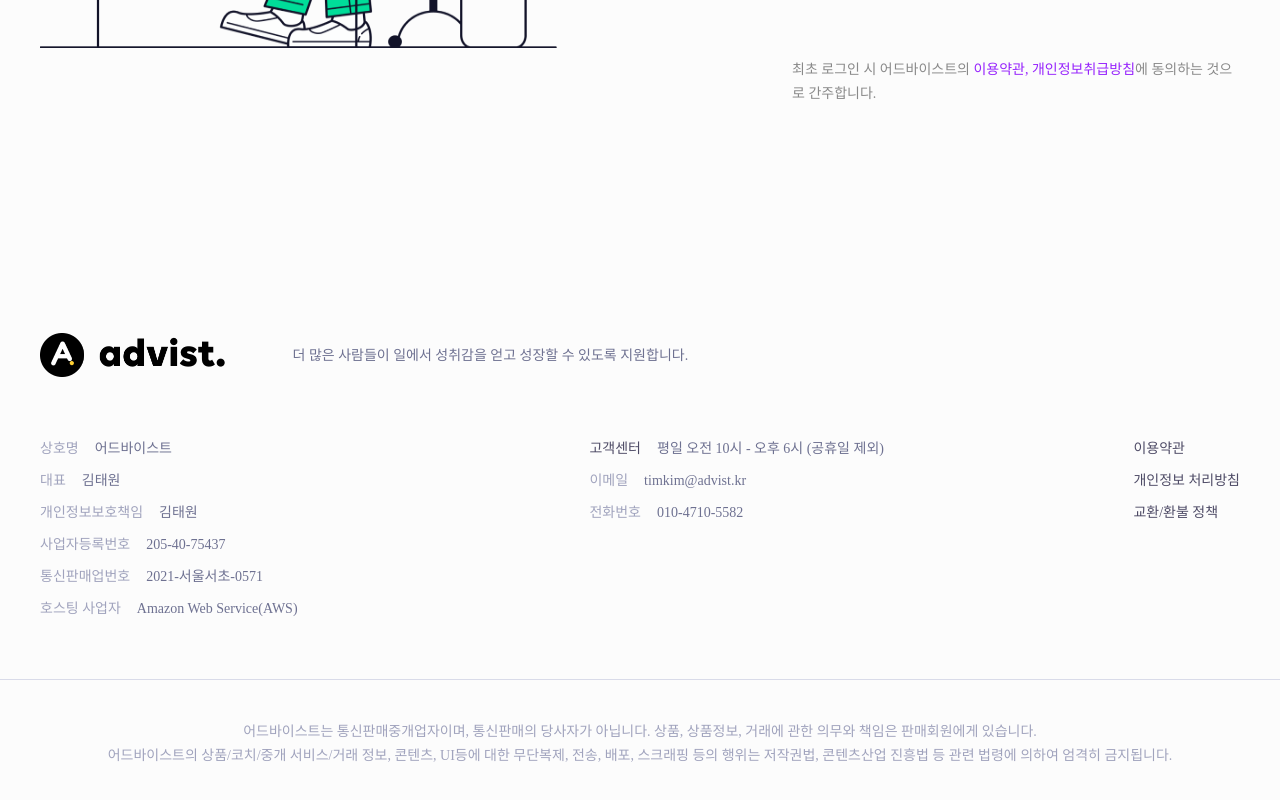
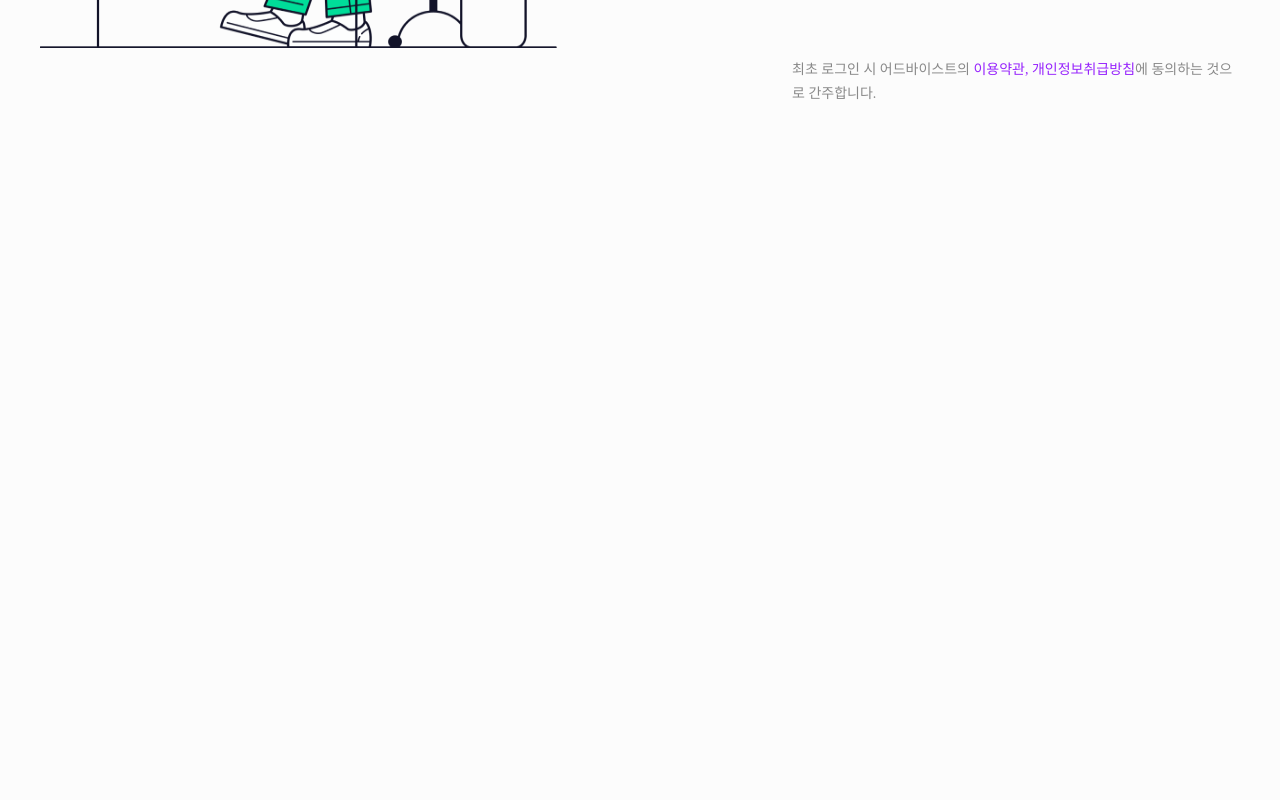
Before and after one commit to Advist-Project/Frontend, a Next.js app: page /login in a window 1280 px wide. Shown: the part 678-1478 px from the top of the page. After the commit the page ends 1011 px from the top, so only its background shows below. Built offline with nearby package versions, Linux system fonts and the light colour scheme; no server answers; a web font is replaced by a local one.

Commit message:
로그인 페이지 footer제거

```diff
--- a/src/pages/login.tsx
+++ b/src/pages/login.tsx
@@ -5,7 +5,7 @@ import Image from 'next/image';
 
 export default function LoginPage(){
     return(
-        <Layout>
+        <Layout noFooter={true}>
             <Section1>
             <div className="wrap">
                 <div className="contentArea">
```
